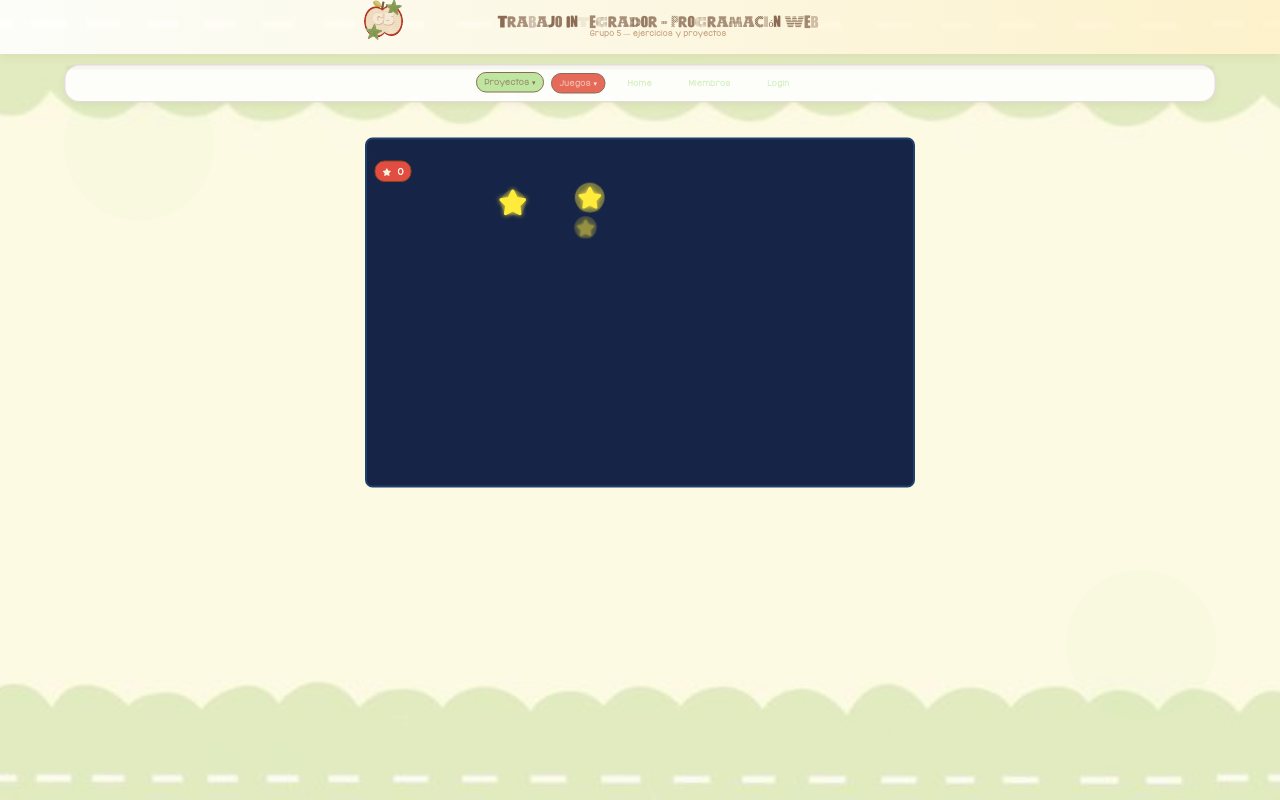
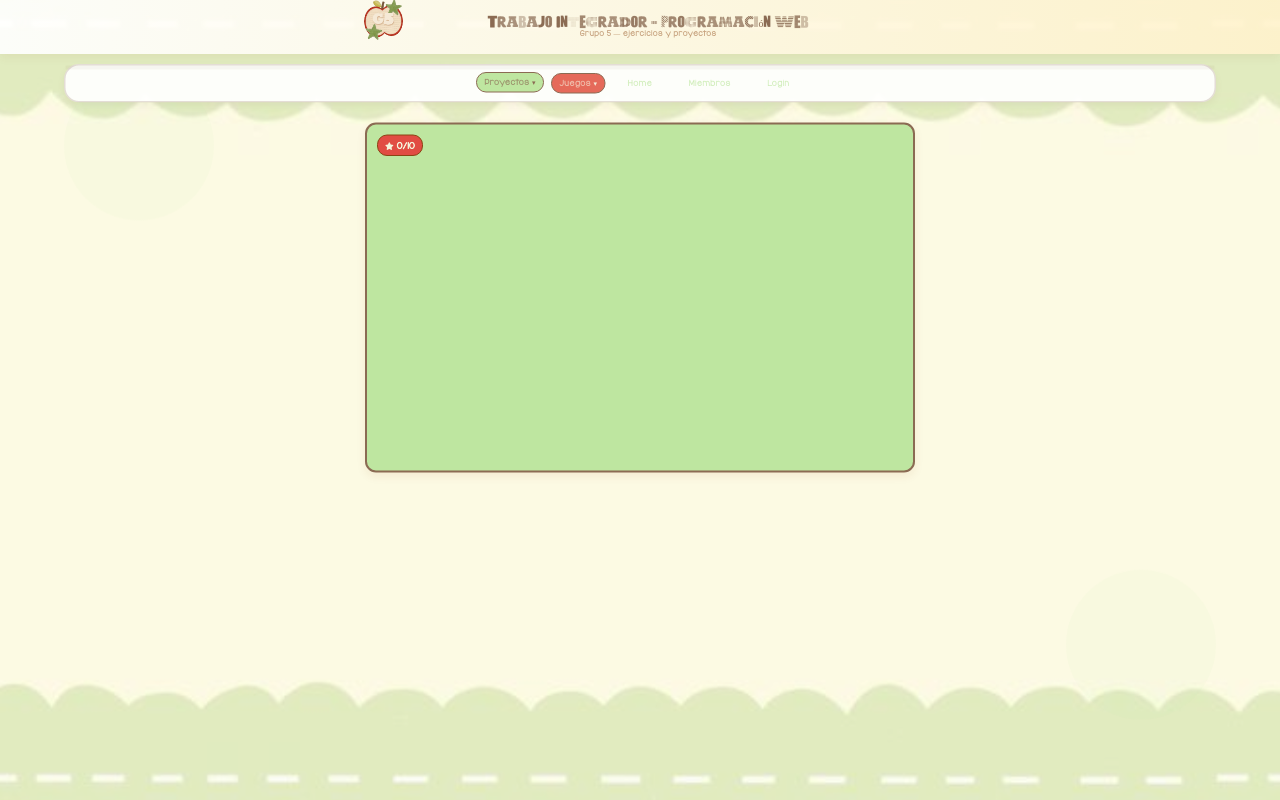
Before and after one commit to lucianochimale8/proyecto06_trabajointegrador_grupo5, a React (Vite) app in the folder client/: page /proyecto5/JuegoEstrellas in a window 1280 px wide. Both pictures are taken after a click on the button "Iniciar Juego". Shown: the top 800 px of the page. Built offline with nearby package versions, Linux system fonts and the light colour scheme.

Commit message:
Corrigiendo la barra y el header

```diff
--- a/client/src/common/Navbar.jsx
+++ b/client/src/common/Navbar.jsx
@@ -29,8 +29,7 @@ export default function Navbar() {
     ], id: "juegos" },
     { path: "/Home", label: "Home" },
     { path: "/aboutMiembros", label: "Miembros" },
-    // Login solo se muestra si no está autenticado
-    ...(isAuthenticated ? [] : [{ path: "/login", label: "Login" }]),
+    { path: "/login", label: "Login" },
   ];
 
   const navRef = useRef(null);
@@ -71,7 +70,7 @@ export default function Navbar() {
         </div>
       )}
       <nav ref={navRef} className="app-navbar" style={{ position: 'relative' }}>
-        <div style={{ display: 'flex', alignItems: 'center', gap: '1rem', justifyContent: 'center', flex: 1 }}>
+        <div style={{ display: 'flex', alignItems: 'center', gap: '1rem', justifyContent: 'center', width: '100%' }}>
         {tabs.map((tab, index) => {
         if (tab.dropdown) {
           const isOpen = openDropdown === tab.id;
@@ -141,6 +140,20 @@ export default function Navbar() {
           );
         }
 
+        // Ocultar Login si está autenticado pero mantener el espacio
+        if (tab.path === "/login" && isAuthenticated) {
+          return (
+            <NavLink
+              key={index}
+              to={tab.path}
+              className="navbar-link"
+              style={{ visibility: 'hidden', width: 0, padding: 0, margin: 0 }}
+            >
+              {tab.label}
+            </NavLink>
+          );
+        }
+
         return (
           <NavLink
             key={index}
--- a/client/src/pages/Proyecto5/JuegoEstrellas/Estrellas.jsx
+++ b/client/src/pages/Proyecto5/JuegoEstrellas/Estrellas.jsx
@@ -4,16 +4,15 @@ import "../../../styles/Estrella.css";
 import sonidoEstrella from "../../../assets/audio/sonidoEstrella.mp3";
 import sonidoVictoria from "../../../assets/audio/victoria.mp3";
 
-const COLORES_ESTRELLAS = ["#ffffff", "#87ceeb", "#b0e0e6", "#e6e6fa", "#d8bfd8", "#f8f9ff"];
-const TIEMPO_APARICION = 700;
-const TIEMPO_VIDA = 4500;
-const MAX_ESTRELLAS = 4;
+const TIEMPO_APARICION = 5000; // 5 segundos
+const TIEMPO_VIDA = 10000; // 10 segundos de vida
+const PUNTOS_GANAR = 10; // Terminar al captar 10 estrellas
+const AREA_SEGURA_TOP = 100; // Área superior donde no aparecen estrellas (para el contador)
 
 export default function Estrellas() {
   const [estrellas, setEstrellas] = useState([]);
   const [puntos, setPuntos] = useState(0);
   const [estadoJuego, setEstadoJuego] = useState("inicio");
-  const PUNTOS_GANAR = 15;
 
   const sonidoEstrellaRef = useRef(null);
   const sonidoVictoriaRef = useRef(null);
@@ -66,31 +65,20 @@ export default function Estrellas() {
     if (!contenedorRef.current) return;
     const medidas = contenedorRef.current.getBoundingClientRect();
 
+    // Asegurar que no aparezca en el área del contador (superior izquierda)
+    const minTop = AREA_SEGURA_TOP;
+    const maxTop = medidas.height - 60;
+    const top = Math.random() * (maxTop - minTop) + minTop;
+
     const nuevaEstrella = {
       id: Date.now() + Math.random(),
       left: Math.random() * (medidas.width - 60) + "px",
-      top: Math.random() * (medidas.height - 60) + "px",
-      size: Math.random() * 30 + 22,
-      color: COLORES_ESTRELLAS[Math.floor(Math.random() * COLORES_ESTRELLAS.length)],
+      top: top + "px",
+      size: Math.random() * 30 + 25, // Tamaños diferentes entre 25 y 55
+      color: "#ffffff", // Siempre blanco
     };
 
-    setEstrellas((prev) => {
-      if (prev.length >= MAX_ESTRELLAS) {
-        const nuevasEstrellas = [];
-        for (let i = 1; i < prev.length; i++) {
-          nuevasEstrellas.push(prev[i]);
-        }
-        nuevasEstrellas.push(nuevaEstrella);
-        return nuevasEstrellas;
-      } else {
-        const nuevasEstrellas = [];
-        for (let i = 0; i < prev.length; i++) {
-          nuevasEstrellas.push(prev[i]);
-        }
-        nuevasEstrellas.push(nuevaEstrella);
-        return nuevasEstrellas;
-      }
-    });
+    setEstrellas((prev) => [...prev, nuevaEstrella]);
 
     // temporizador de vida de la estrella
     const timeoutId = setTimeout(() => {
@@ -124,8 +112,8 @@ export default function Estrellas() {
     <div className="estrellas-container">
       <div ref={contenedorRef} className="game-container">
         {estadoJuego === "jugando" && (
-          <div className="puntaje">
-            <i className="fas fa-star me-2"></i> {puntos}
+          <div className="puntaje-estrellas">
+            <i className="fas fa-star"></i> {puntos}/{PUNTOS_GANAR}
           </div>
         )}
 
@@ -156,15 +144,18 @@ export default function Estrellas() {
 
         {estadoJuego === "ganaste" && (
           <div className="pantalla-ganar">
-            <h2 className="titulo-ganar">¡Ganaste!</h2>
-            <p className="puntos-finales">Puntuación final: {puntos}</p>
-            <button className="modern-btn" onClick={iniciarJuego} style={{
-              marginTop: "20px",
-              fontSize: "1.2rem",
-              padding: "15px 30px"
-            }}>
-              <i className="fas fa-redo me-2"></i> Jugar de nuevo
-            </button>
+            <div className="contenedor-resultados">
+              <div className="resultado-total">
+                <h2>¡Felicidades! ¡Has ganado!</h2>
+                <p>Estrellas capturadas: {puntos}/{PUNTOS_GANAR}</p>
+                <p className="porcentaje">
+                  {Math.round((puntos / PUNTOS_GANAR) * 100)}% completado
+                </p>
+              </div>
+              <button className="boton-reiniciar" onClick={iniciarJuego}>
+                Jugar de Nuevo
+              </button>
+            </div>
           </div>
         )}
       </div>
--- a/client/src/pages/Proyecto5/JuegoEstrellas/Star.jsx
+++ b/client/src/pages/Proyecto5/JuegoEstrellas/Star.jsx
@@ -10,27 +10,17 @@ export default function Estrella({ estrella, onAtrapar }) {
         left: estrella.left,
         top: estrella.top,
         fontSize: estrella.size,
-        color: estrella.color,
-        animationDuration: `${1 + (estrella.size % 3) * 0.2}s`
+        color: "#ffffff",
       }}
       onMouseEnter={(e) => {
-        e.target.style.transform = "translate(-50%,-50%) scale(1.2)";
-        e.target.style.filter = "drop-shadow(0 0 25px rgba(255,255,255,0.9))";
+        e.target.style.transform = "translate(-50%,-50%) scale(1.15)";
       }}
       onMouseLeave={(e) => {
         e.target.style.transform = "translate(-50%,-50%) scale(1)";
-        e.target.style.filter = "drop-shadow(0 0 15px rgba(255,255,255,0.6))";
       }}
     >
       <div className="contenido-estrella">
         <i className="fas fa-star"></i>
-        <div
-          className="brillo-estrella"
-          style={{
-            width: estrella.size + 10,
-            height: estrella.size + 10,
-          }}
-        ></div>
       </div>
     </div>
   );
--- a/client/src/styles/Estrella.css
+++ b/client/src/styles/Estrella.css
@@ -1,31 +1,29 @@
 .estrellas-container {
   width: 100%;
-  height: 100vh;
+  min-height: calc(100vh - 100px);
   display: flex;
   justify-content: center;
   align-items: center;
-  overflow: hidden;
-  margin: 0;
-  padding: 0;
+  padding: 20px;
+  font-family: 'KG Candy Cane Stripe', cursive;
 }
-
-
 
 .game-container {
   width: 90%;
   max-width: 1100px;
   height: 700px;
-  background-color: #162447;
-  border: 4px solid #1f4068;
-  border-radius: 15px;
+  background: var(--kawaii-green); /* Verde pastel */
+  border: 4px solid var(--kawaii-brown); /* Marrón oscuro pastel */
+  border-radius: 22px; /* Redondeado */
   position: relative;
   overflow: hidden;
+  box-shadow: 0 8px 20px rgba(139,69,19,0.08);
 }
 
-.puntaje {
+.puntaje-estrellas {
   position: absolute;
-  top: 35px;
-  left: 15px;
+  top: 20px;
+  left: 20px;
   z-index: 10;
   background-color: #E14D43;
   padding: 8px 14px;
@@ -34,31 +32,32 @@
   font-size: 1.1rem;
   color: beige;
   border: 2px solid #8B4513;
+  font-family: 'KG Candy Cane Stripe', cursive;
 }
 
-.pantalla-inicio,
-.pantalla-ganar {
+.pantalla-inicio {
   height: 100%;
   display: flex;
   flex-direction: column;
   justify-content: center;
   align-items: center;
   text-align: center;
-  color: #ffffff;
+  color: var(--kawaii-brown);
 }
 
 .titulo-juego {
   font-size: 2.5rem;
-  color: #ffffff;
+  color: var(--kawaii-brown);
   margin: 0 0 2rem 0;
   text-align: center;
   font-weight: bold;
+  font-family: 'Roundabout', cursive;
 }
 
 .instrucciones {
   font-size: 1.3rem;
   margin-bottom: 3rem;
-  color: #ffffff;
+  color: var(--kawaii-brown);
   line-height: 1.5;
 }
 
@@ -69,61 +68,97 @@
   width: 100%;
   height: 100%;
   z-index: 3000;
-  border-radius: 15px;
-  background-color: #162447;
-  border: 4px solid #1f4068;
+  border-radius: 22px;
+  background: linear-gradient(180deg, rgba(255,255,255,0.95), #D6D8A0);
+  border: 4px solid var(--kawaii-brown);
+  display: flex;
+  align-items: center;
+  justify-content: center;
 }
 
-.titulo-ganar {
-  font-size: 3rem;
-  color: #ffffff;
-  margin-bottom: 2rem;
-  font-weight: bold;
+.contenedor-resultados {
+  text-align: center;
+  padding: 40px 20px;
+  width: 100%;
 }
 
-.puntos-finales {
-  font-size: 1.8rem;
-  color: #ffffff;
-  font-weight: bold;
-  margin-bottom: 3rem;
+.resultado-total {
+  margin: 30px 0;
 }
 
-.boton-juego {
-  background: var(--kawaii-pink);
-  border: 4px solid var(--kawaii-brown);
-  color: var(--kawaii-yellow);
+.resultado-total h2 {
+  color: var(--kawaii-brown);
+  font-family: 'Roundabout', cursive;
+  margin: 0 0 15px 0;
+  font-size: 2rem;
   font-weight: 900;
-  padding: 18px 36px;
-  border-radius: 14px;
-  font-size: 1.15rem;
-  transition: transform 0.18s ease, box-shadow 0.18s ease;
-  cursor: pointer;
-  box-shadow: 0 8px 0 rgba(139,69,19,0.08), inset 0 -8px 0 rgba(0,0,0,0.06);
-  position: relative;
-  z-index: 1;
 }
 
-.boton-juego:hover {
-  transform: translateY(-3px) scale(1.02);
-  box-shadow: 0 6px 0 rgba(139,69,19,0.06), inset 0 -6px 0 rgba(255,255,255,0.06);
+.resultado-total p {
+  color: var(--kawaii-brown);
+  font-size: 1.5rem;
+  font-weight: 800;
+  margin: 10px 0;
 }
 
-.boton-juego:active {
+.resultado-total .porcentaje {
+  font-size: 1.8rem;
+  color: #E14D43;
+  font-weight: 900;
+}
+
+.boton-reiniciar {
+  display: block;
+  margin: 20px auto 0;
+  padding: 12px 24px;
+  font-size: 1.1em;
+  background: var(--kawaii-pink);
+  color: var(--kawaii-yellow);
+  border: 4px solid var(--kawaii-brown);
+  border-radius: 25px;
+  cursor: pointer;
+  font-weight: 900;
+  text-transform: capitalize;
+  transition: transform 0.18s ease, box-shadow 0.18s ease;
+  box-shadow: 0 8px 0 rgba(139,69,19,0.08), inset 0 -6px 0 rgba(0,0,0,0.04);
+  position: relative;
+  overflow: hidden;
+  font-family: 'KG Candy Cane Stripe', cursive;
+}
+
+.boton-reiniciar::before {
+  content: '♥';
+  position: absolute;
+  left: 10px;
+  opacity: 0;
+  transition: all 0.3s ease;
+}
+
+.boton-reiniciar::after {
+  content: '♥';
+  position: absolute;
+  right: 10px;
+  opacity: 0;
+  transition: all 0.3s ease;
+}
+
+.boton-reiniciar:hover {
+  transform: translateY(2px);
+  box-shadow: 0 6px 0 rgba(139,69,19,0.06);
+  padding-left: 34px;
+  padding-right: 34px;
+}
+
+.boton-reiniciar:hover::before,
+.boton-reiniciar:hover::after {
+  opacity: 1;
+}
+
+.boton-reiniciar:active {
   background: var(--kawaii-green);
   color: var(--kawaii-brown);
   transform: translateY(0) scale(0.995);
-}
-
-.boton-juego::after {
-  content: '';
-  position: absolute;
-  left: 10%;
-  right: 10%;
-  bottom: -12px;
-  height: 14px;
-  background: rgba(139,69,19,0.16);
-  border-radius: 8px;
-  z-index: 0;
+  box-shadow: 0 4px 0 rgba(139,69,19,0.06) inset;
 }
 
 .estrella-elemento {
@@ -144,19 +179,9 @@
 }
 
 .contenido-estrella i {
-  color: #ffeb3b;
-  text-shadow: 0 0 10px #ffeb3b;
-}
-
-.brillo-estrella {
-  position: absolute;
-  top: 50%;
-  left: 50%;
-  transform: translate(-50%, -50%);
-  border-radius: 50%;
-  background-color: #ffeb3b;
-  animation: latido 1.5s infinite;
-  opacity: 0.3;
+  color: #ffffff; /* Blanco puro */
+  text-shadow: none; /* Sin glow */
+  filter: none;
 }
 
 @keyframes aparecer {
@@ -170,23 +195,6 @@
   }
 }
 
-@keyframes latido {
-  0% { opacity: 0.2; transform: translate(-50%, -50%) scale(0.8); }
-  50% { opacity: 0.4; transform: translate(-50%, -50%) scale(1.1); }
-  100% { opacity: 0.2; transform: translate(-50%, -50%) scale(0.8); }
+button:focus {
+  outline: 3px solid var(--kawaii-brown);
 }
-
-* {
-  font-family: 'KG Candy Cane Stripe', cursive;
-}
-
-button:focus {
-  outline: 3px solid #ffeb3b;
-}
-
-.titulo-juego,
-.titulo-ganar,
-.instrucciones,
-.puntos-finales {
-  text-shadow: 2px 2px 4px rgba(0, 0, 0, 0.5);
-}
--- a/client/src/styles/global.css
+++ b/client/src/styles/global.css
@@ -893,6 +893,7 @@ h6 {
   margin: 0 auto;
   display: flex;
   align-items: center;
+  justify-content: flex-start;
   gap: 16px;
 }
 .header-left .logo-badge {
@@ -916,6 +917,7 @@ h6 {
 .header-center {
   flex: 1 1 auto;
   text-align: center;
+  margin-left: -40px;
 }
 .site-title {
   margin: 0;
```
